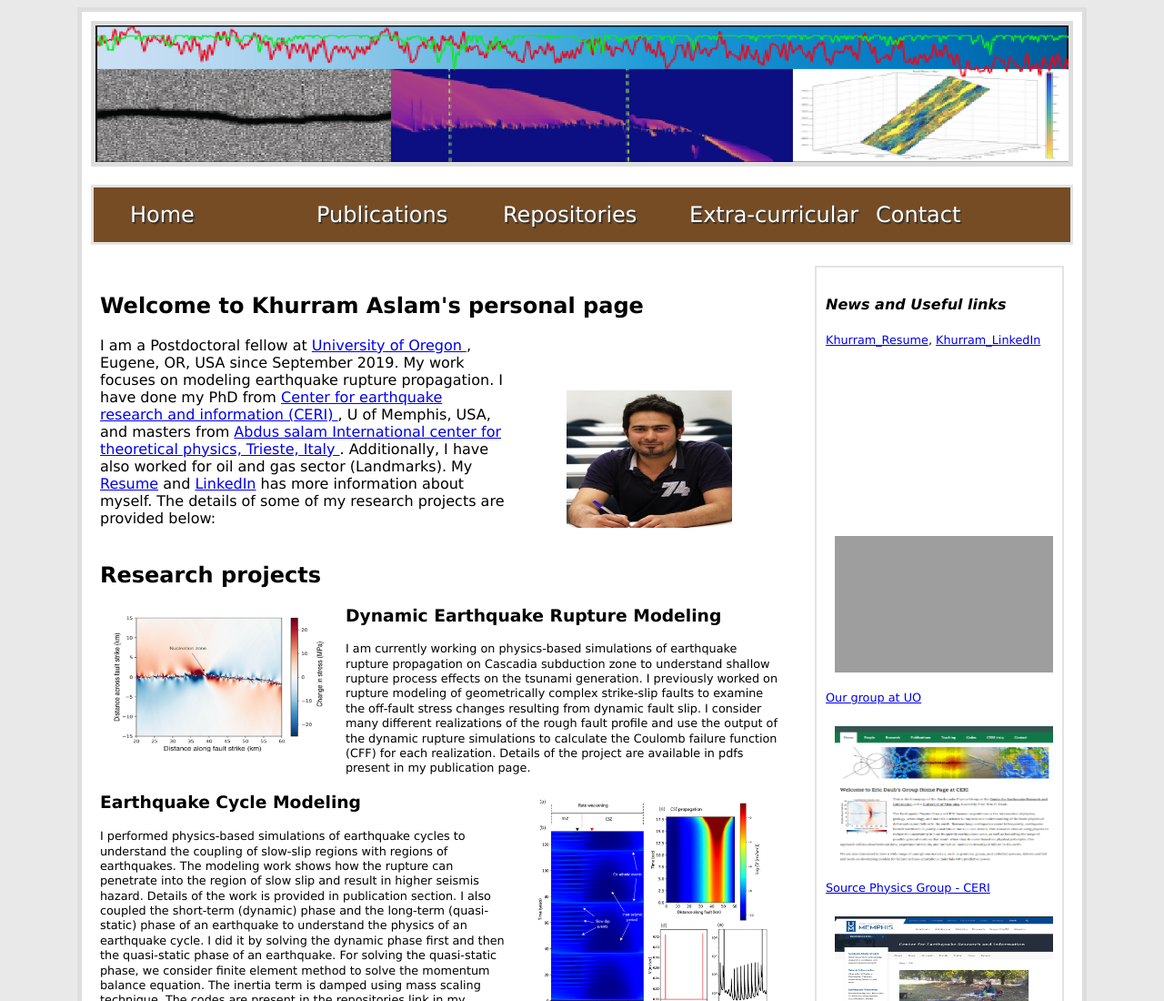
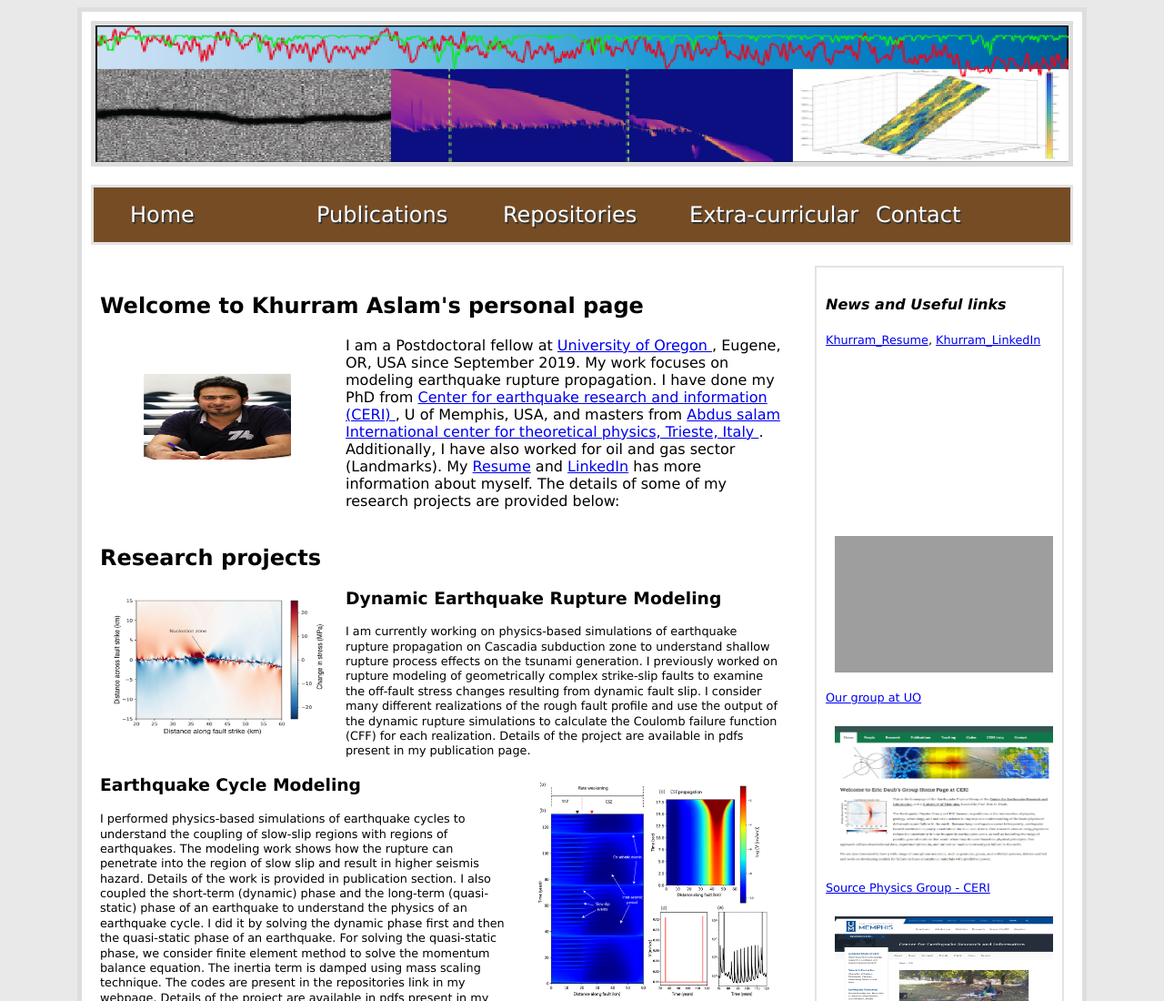
Before and after one commit to aqeel-magsi/Profile, a plain HTML site: page index.html in a window 1280 px wide. Shown: the top 1100 px of the page at 91% size. Drawn offline with Linux system fonts and the light colour scheme; grey boxes are pictures that could not be loaded.

Commit message:
photo added at the index pag aded to left

```diff
--- a/index.html
+++ b/index.html
@@ -25,7 +25,7 @@
 
 
 <h2>Welcome to Khurram Aslam's personal page</h2>
-<img src="Images/new_profile.png" class="imgRight" />
+<img src="Images/new_profile.png" class="imgLeft" />
 I am a Postdoctoral fellow at <a href="https://earthsciences.uoregon.edu/profiles/postdoctoral-scholars/"> University of Oregon </a>, Eugene, OR, USA since September 2019. My work focuses on modeling earthquake rupture propagation. I have done my PhD from <a href="https://www.memphis.edu/ceri/news/index.php">Center for earthquake research and information (CERI) </a> , U of Memphis, USA, and masters from <a href="https://www.ictp.it/">Abdus salam International center for theoretical physics, Trieste, Italy </a>. Additionally, I have also worked for oil and gas sector (Landmarks). My <a href="./docs/Khurram_resume.pdf"> Resume</a> and <a href="https://www.linkedin.com/in/khurram-shahzad-aslam-phd-19321020/">LinkedIn</a> has more information about myself. The details of some of my research projects are provided below:
 <br>
 </br>
```
